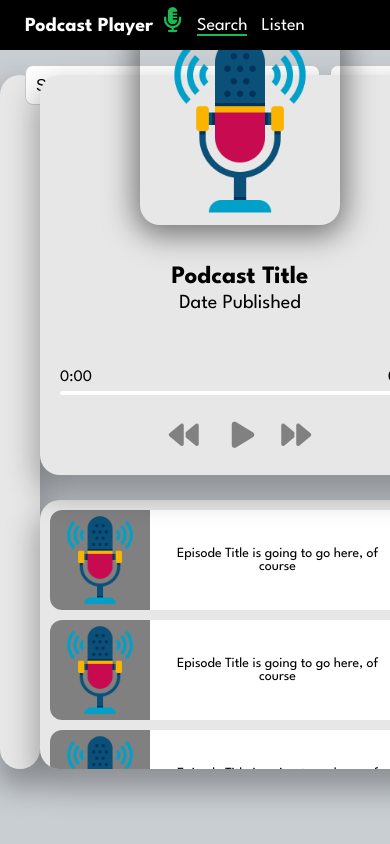
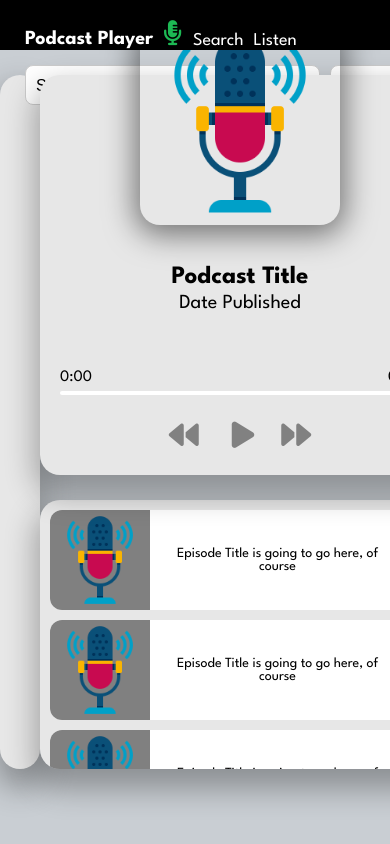
Before and after one commit to maxcol01/podcast-app, a website: page public/index.html in a window 390 px wide. Shown: the top 844 px of the page. Drawn offline with Linux system fonts and the light colour scheme.

Commit message:
fixing a bug

```diff
--- a/public/index.html
+++ b/public/index.html
@@ -15,7 +15,7 @@
             <i class="fa-solid fa-microphone-lines"></i>
             <!--Mobile navigation-->
             <div class="nav-list">
-                <span id="searchLink" class="selected">Search</span>
+                <span id="searchLink">Search</span>
                 <span id="listenLink">Listen</span>
             </div>
         </nav>
--- a/public/script.js
+++ b/public/script.js
@@ -11,6 +11,8 @@ function navigateToSearch(){
     mainContainer.style.display = "flex";
     playerContainer.style.display = "none";
     queueContainer.style.display = "none";
+    searchLink.classList.add("selected");
+    listenLink.classList.remove("selected");
 }
 
 function navigateToPlayer(){
@@ -18,6 +20,8 @@ function navigateToPlayer(){
     mainContainer.style.display = "none";
     playerContainer.style.display = "flex";
     queueContainer.style.display = "flex";
+    listenLink.classList.add("selected");
+    searchLink.classList.remove("selected");
 }
 
 searchLink.addEventListener("click", navigateToSearch);
--- a/public/style.css
+++ b/public/style.css
@@ -35,7 +35,6 @@ body {
 
 .nav-title {
     font-size: 28px;
-    margin: 0;
     margin-left: 25px;
     color: white;
 }
@@ -46,6 +45,10 @@ body {
     position: relative;
     top:-5px;
     left: 10px;
+}
+
+.nav-list {
+    display: none;
 }
 
 /*Search container ----------------------------------*/
@@ -355,14 +358,26 @@ h3 {
         z-index: 10;
     }
 
+    nav {
+        top: 14px;
+    }
+
     .nav-title {
         font-size: 20px;
+    }
+
+    .nav-list {
+        position: relative;
+        display: flex;
+        top:3px;
+        left: -4px;
     }
     .nav-list span {
         font-size: 18px;
         color: white;
         position: relative;
         left: 25px;
+        padding-bottom: 3px;
     }
 }
 
```
